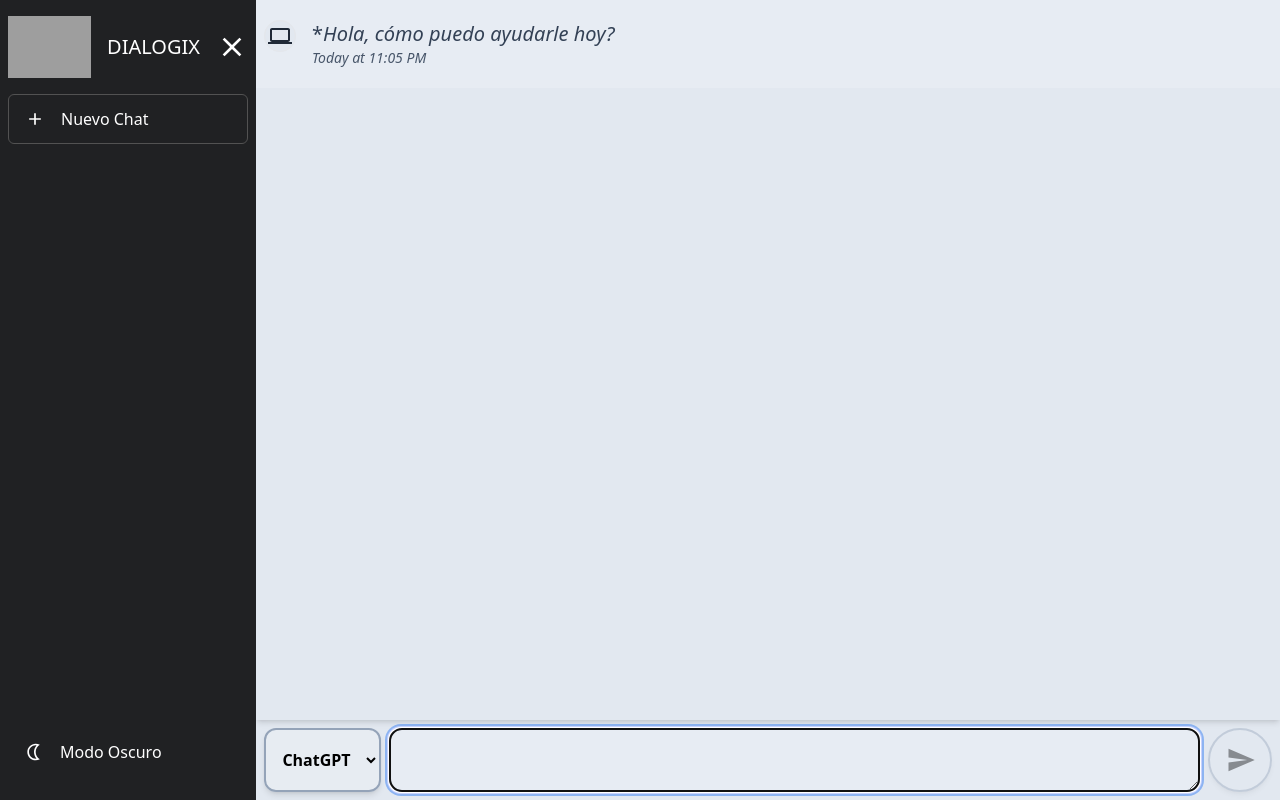
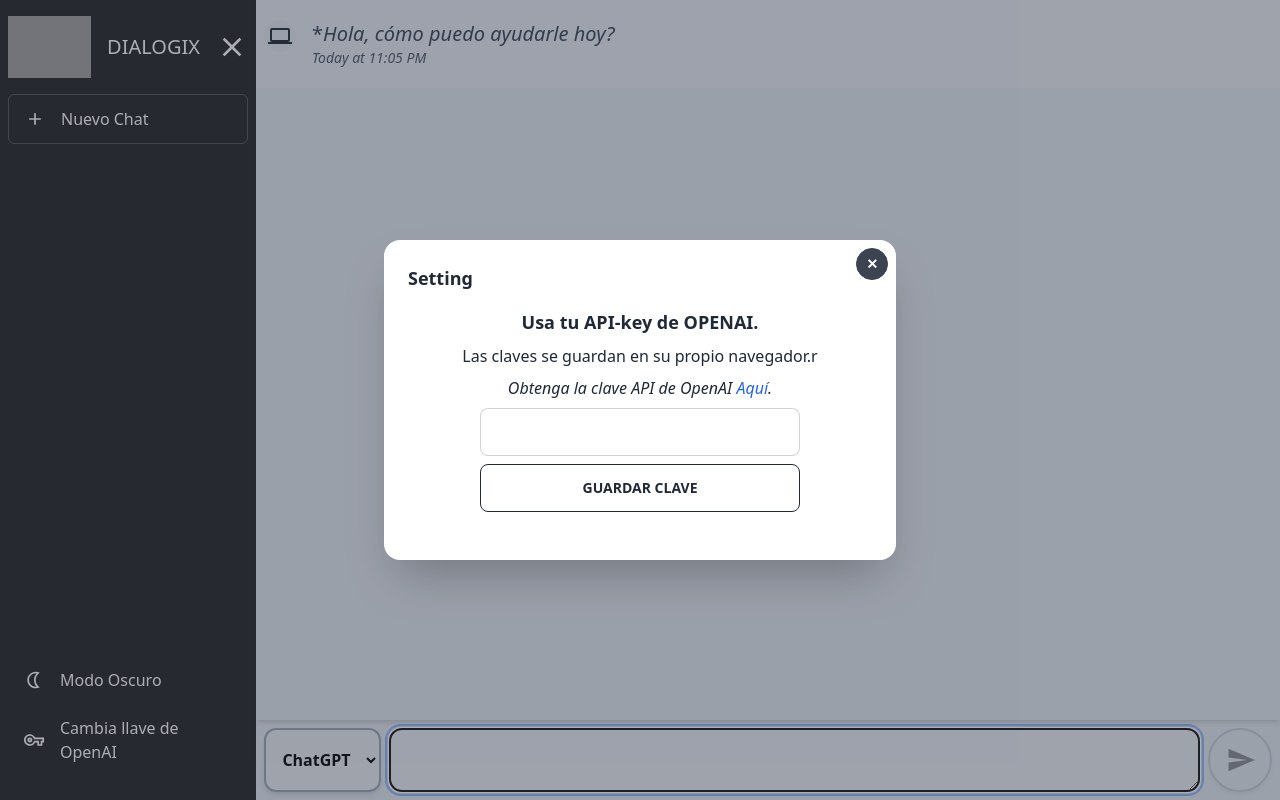
Before and after one commit to CtrlShiftCoder/Dialogix, a React (Create React App) app: page / in a window 1280 px wide. Built offline with nearby package versions, Linux system fonts and the light colour scheme; no server answers; grey boxes are pictures that could not be loaded.

Commit message:
Vuela atrás

```diff
--- a/src/App.js
+++ b/src/App.js
@@ -7,7 +7,6 @@
 
 const App = () => {
   const [modalOpen, setModalOpen] = useState(false);
-  window.localStorage.setItem('api-key', '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')
 
   useEffect(() => {
     const apiKey = window.localStorage.getItem('api-key');
--- a/src/components/SideBar.js
+++ b/src/components/SideBar.js
@@ -1,5 +1,5 @@
 import React, { useState, useContext, useEffect } from 'react'
-import { MdClose, MdMenu, MdAdd } from 'react-icons/md'
+import { MdClose, MdMenu, MdAdd, MdOutlineVpnKey } from 'react-icons/md'
 import { ChatContext } from '../context/chatContext'
 import bot from '../assets/bot.ico'
 import DarkMode from './DarkMode'
@@ -55,7 +55,14 @@
 
       <div className='nav__bottom'>
         <DarkMode open={open} />
-
+        <div onClick={() => setModalOpen(true)} className='nav'>
+          <span htmlFor='setting-modal' className='nav__item'>
+            <div className='nav__icons'>
+              <MdOutlineVpnKey />
+            </div>
+            <h1 className={`${!open && 'hidden'}`}>Cambia llave de OpenAI </h1>
+          </span>
+        </div>
       </div>
       <Modal title='Setting' modalOpen={modalOpen} setModalOpen={setModalOpen}>
         <Setting modalOpen={modalOpen} setModalOpen={setModalOpen} />
```
